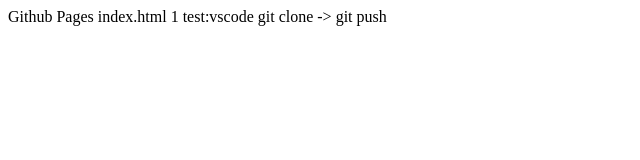
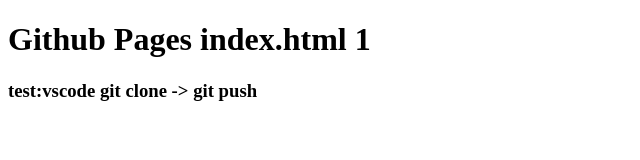
Before and after one commit to sohoroom/sohoroom.github.io, a plain HTML site: page index.html in a window 1280 px wide. Shown: the whole page, without its empty margins (0-640 px from the left). Drawn offline with Linux system fonts and the light colour scheme.

Commit message:
cmmmit and push by proxmox

```diff
--- a/index.html
+++ b/index.html
@@ -6,8 +6,7 @@
     <title>sohoroom.github.com</title>
 </head>
 <body>
-    Github Pages index.html 1
-    test:vscode git clone -> git push
-
+    <h1>Github Pages index.html 1</h1>
+    <h3>test:vscode git clone -> git push</h3>
 </body>
 </html>
```
